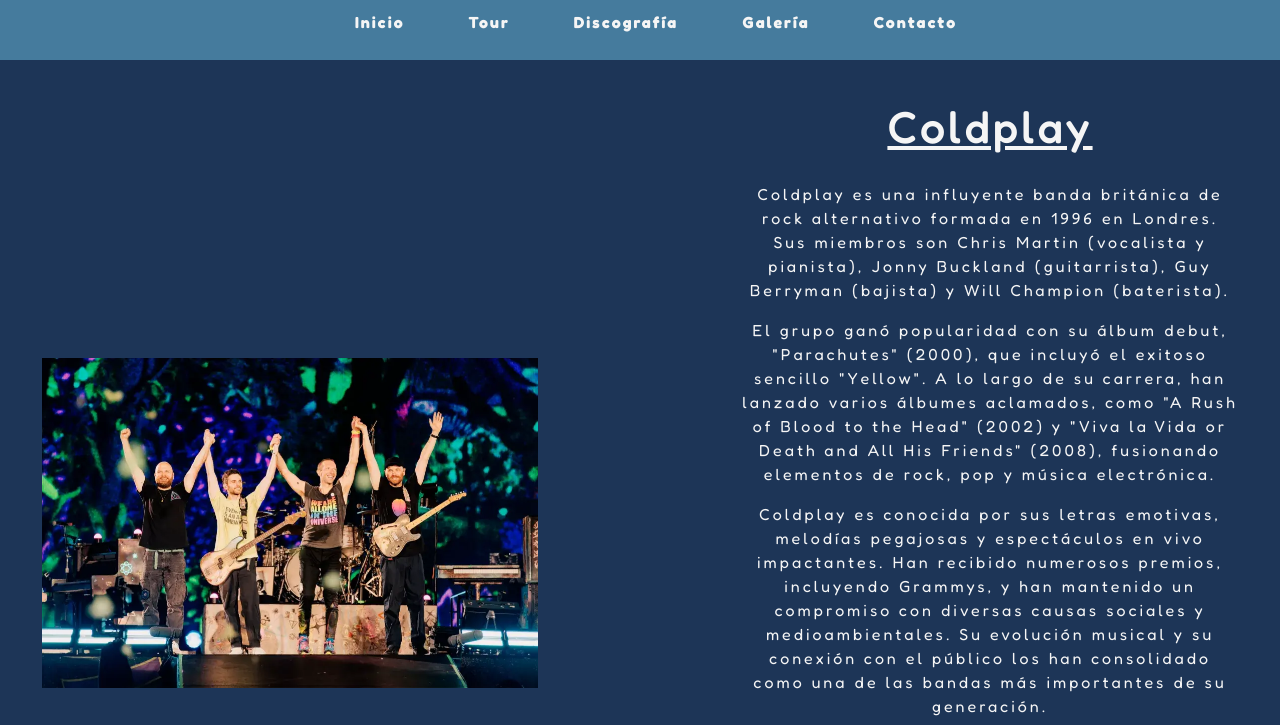
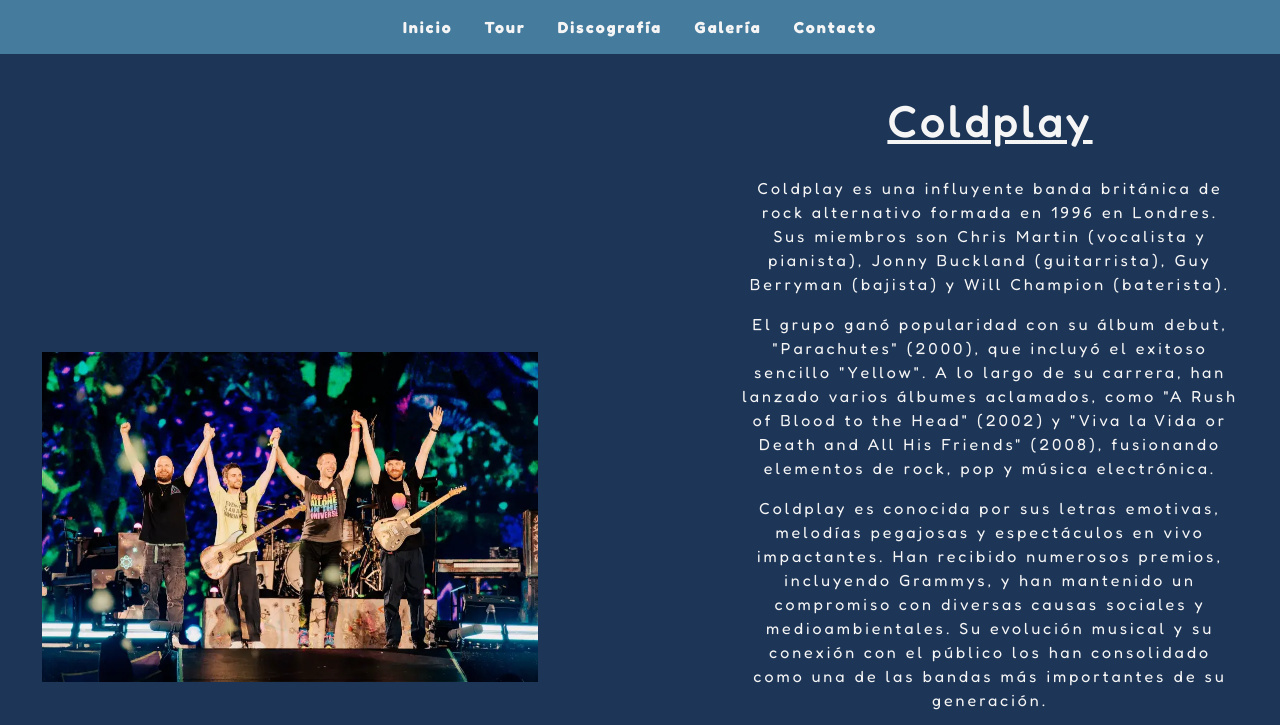
Before and after one commit to nahueldesoza/proyecto-coldplay, a website: page index.html in a window 1280 px wide. Shown: the top 725 px of the page. Drawn offline with nearby package versions, Linux system fonts and the light colour scheme.

Commit message:
modificaciones varias

```diff
--- a/scss/base/_header.scss
+++ b/scss/base/_header.scss
@@ -27,15 +27,17 @@
     background-color: $color-header;
     font-weight: bolder;
     font-size: 1em;
-    padding: 10px;
+    padding: 15px;
     letter-spacing: 2px;
     display: flex;
     justify-content: center;
-    align-items: center;
     nav{
         ul{
-
-            gap: 4rem;
+            display: flex;
+            justify-content: center;
+            gap: 2rem;
+            margin: 0;
+            padding: 0%;
             li{
                 display: inline-block;
             }
```
Also changed, not shown: css/style.css, 1 other file.
